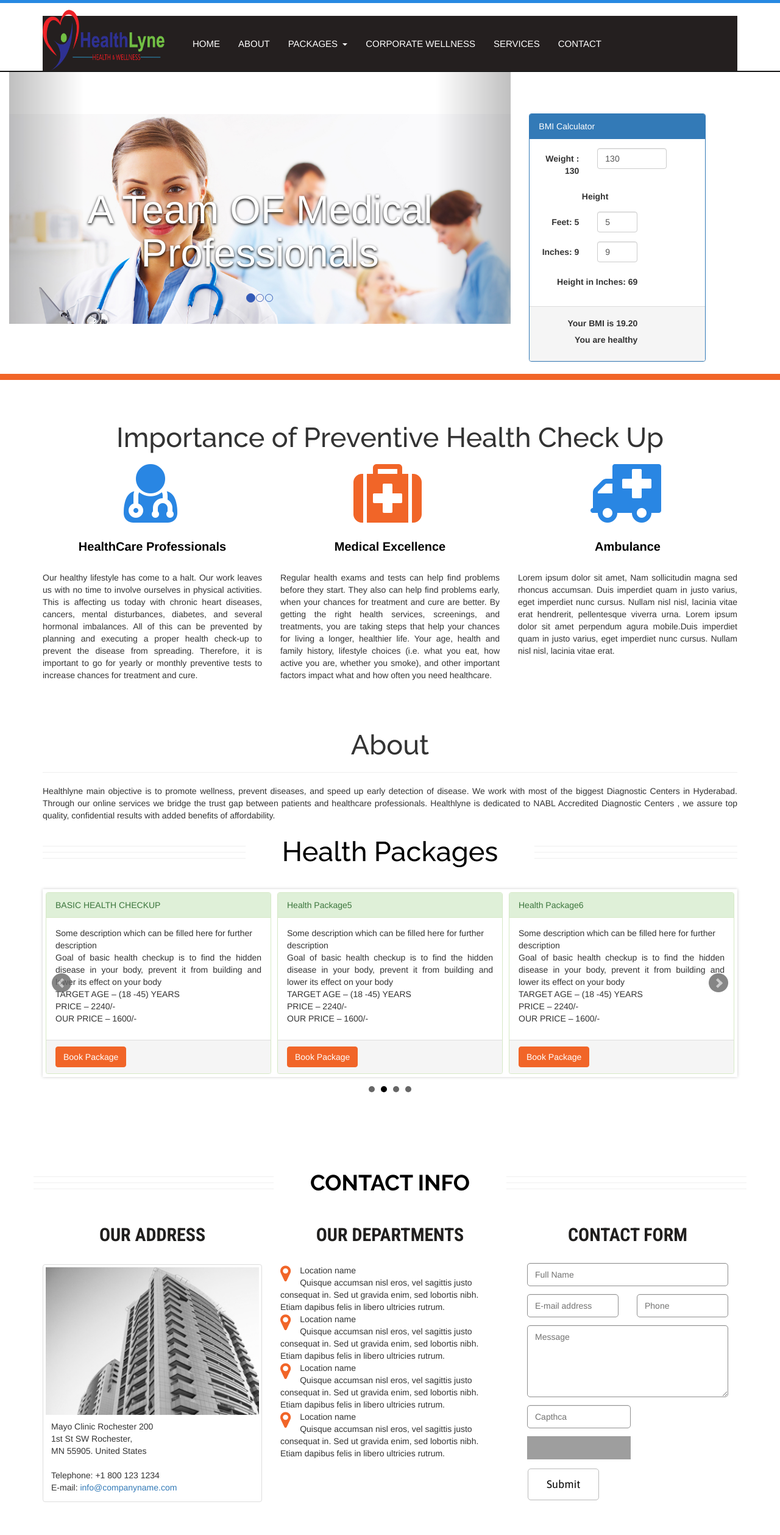
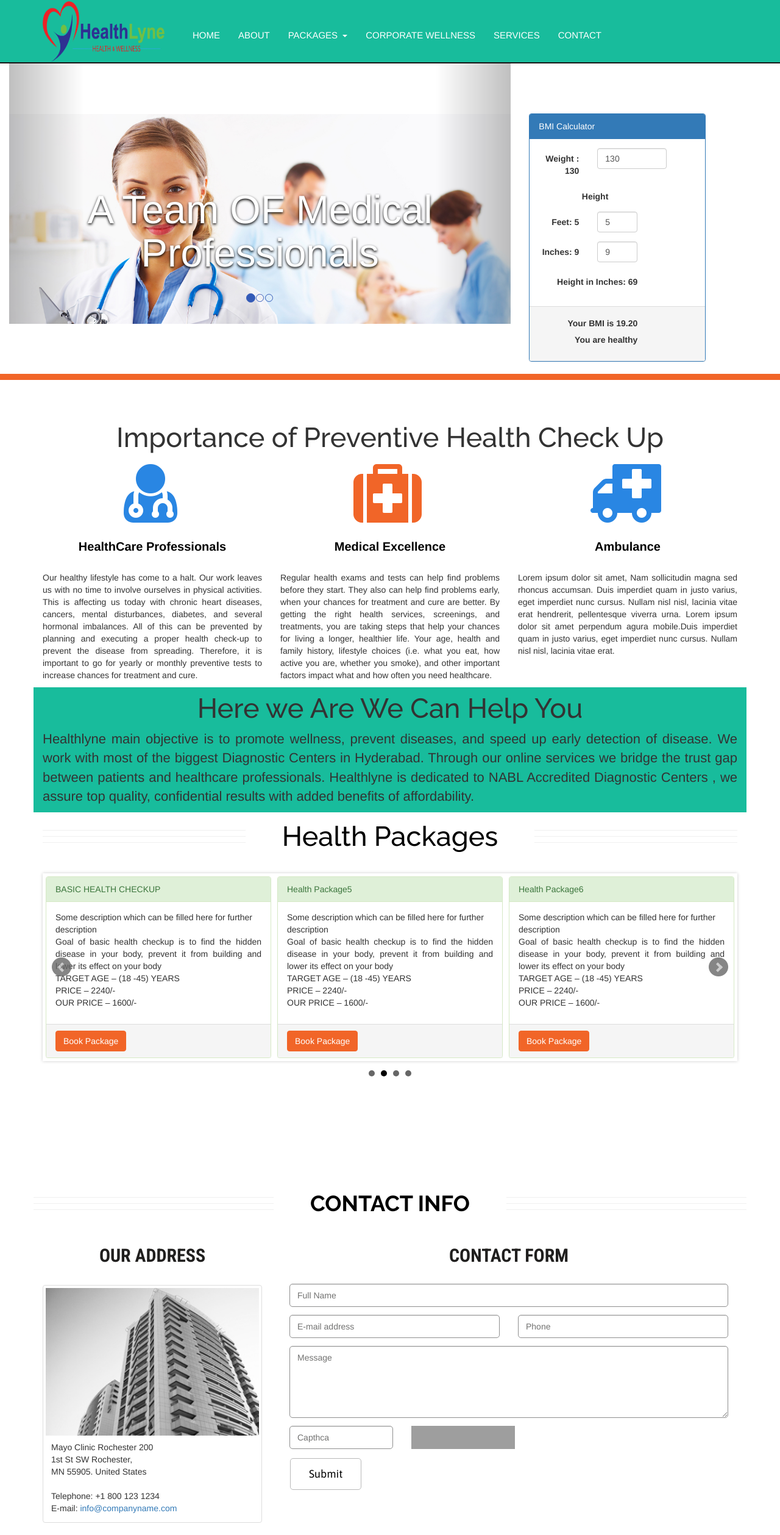
Before and after one commit to prav1psl/healthlyneweb, an Angular app: page /default in a window 1280 px wide. Shown: the whole page at 61% size. Before the commit the page ends 2483 px from the top, so only its background shows below. Built offline with nearby package versions, Linux system fonts and the light colour scheme; grey boxes are pictures that could not be loaded; a web font is replaced by a local one.

Commit message:
Header Changes

```diff
--- a/src/app/about/about.component.html
+++ b/src/app/about/about.component.html
@@ -43,13 +43,13 @@
 </div>
       <div class="container">
             <div class="row">
-                <div class="col-lg-12 text-center">
-                    <h2>About</h2>
-                    <hr class="star-light">
+                <div class="col-lg-12 text-center aboutClsHeader">
+                    <h2>Here we Are We Can Help You</h2>
+
                 </div>
             </div>
             <div class="row">
-                <div class="col-lg-12">
+                <div class="col-lg-12 aboutCls">
                     <p>
                       Healthlyne main objective is to promote wellness, prevent diseases, and speed up early detection of disease. We work with most of the biggest Diagnostic Centers in Hyderabad. Through our online services we bridge the trust gap between patients and healthcare professionals.
 Healthlyne is dedicated to NABL Accredited Diagnostic Centers , we assure top quality, confidential results with added benefits of affordability.
--- a/src/app/contact/contact.component.html
+++ b/src/app/contact/contact.component.html
@@ -21,46 +21,8 @@
 
 
       </div>
-      <div class="col-sm-4">
 
-        <h3 class="page_title">Our departments</h3>
-
-        <div class="location1 clearfix">
-          <i class="fa fa-map-marker"></i>
-          <span>
-    <div class="txt1">Location name</div>
-    <div class="txt2">Quisque accumsan nisl eros, vel sagittis justo consequat in. Sed ut gravida enim, sed lobortis nibh. Etiam dapibus felis in libero ultricies rutrum. </div>
-  </span>
-        </div>
-
-        <div class="location1 clearfix">
-          <i class="fa fa-map-marker"></i>
-          <span>
-    <div class="txt1">Location name</div>
-    <div class="txt2">Quisque accumsan nisl eros, vel sagittis justo consequat in. Sed ut gravida enim, sed lobortis nibh. Etiam dapibus felis in libero ultricies rutrum. </div>
-  </span>
-        </div>
-
-        <div class="location1 clearfix">
-          <i class="fa fa-map-marker"></i>
-          <span>
-    <div class="txt1">Location name</div>
-    <div class="txt2">Quisque accumsan nisl eros, vel sagittis justo consequat in. Sed ut gravida enim, sed lobortis nibh. Etiam dapibus felis in libero ultricies rutrum. </div>
-  </span>
-        </div>
-
-        <div class="location1 clearfix">
-          <i class="fa fa-map-marker"></i>
-          <span>
-    <div class="txt1">Location name</div>
-    <div class="txt2">Quisque accumsan nisl eros, vel sagittis justo consequat in. Sed ut gravida enim, sed lobortis nibh. Etiam dapibus felis in libero ultricies rutrum. </div>
-  </span>
-        </div>
-
-
-
-      </div>
-      <div class="col-sm-4">
+      <div class="col-sm-8">
 
         <h3 class="page_title">Contact Form</h3>
 
--- a/src/app/default/default.component.html
+++ b/src/app/default/default.component.html
@@ -25,7 +25,7 @@ Healthlyne is dedicated to NABL Accredited Diagnostic Centers , we assure top qu
 </div>-->
 <app-packages></app-packages>
 
-
+<div id="services"></div>
 
 <!--
 <div id="ourteam"></div>
--- a/src/app/menu/menu.component.html
+++ b/src/app/menu/menu.component.html
@@ -1,9 +1,7 @@
 <div class="container">
   <div class="navbar navbar-inverse navbar-fixed-top">
     <!-- blue line -->
-    <div class="col-lg-12-top">
 
-    </div>
     <!-- End of blue line -->
 
     <!--<div class="navbar navbar-merab">
--- a/src/css/style.css
+++ b/src/css/style.css
@@ -95,12 +95,12 @@ border-left: 1px;
     border: none;
 }
 .navbar-undermerabi {
-  background-color: #fff;
+  background-color: #18BC9C;
   cursor: pointer;
   font-size: 1.9em;
   color: #000;
   padding-left: 0px;
-  padding-top: 21px;
+  padding-top: 12px;
   min-height: 100px;
   margin-top: 0px;
   margin-bottom: 0px;
@@ -228,7 +228,7 @@ height: 250px;
 .navbar-fixed-top .navbar-collapse, .navbar-static-top .navbar-collapse, .navbar-fixed-bottom .navbar-collapse {
     padding-left: 250px;
     font-size: 15px;
-    background-color: #241F1F;
+    background-color: #18BC9C;
     min-height: 71px;
     padding-top: 10px;
 }
@@ -1089,3 +1089,15 @@ transition: all 0.3s ease-out; -moz-transition: all 0.3s ease-out; -webkit-trans
   -webkit-border-radius: 0px;
   line-height: 0;
 }
+
+.aboutClsHeader{
+  background: #18BC9C;
+
+}
+.aboutClsHeader h2{
+    margin-top: 10px !important;
+}
+.aboutCls{
+  background: #18BC9C;
+  font-size:22px;
+}
```
